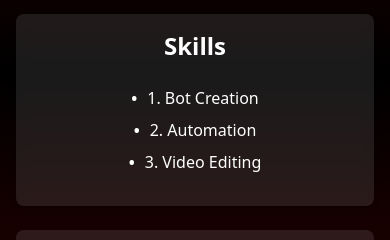
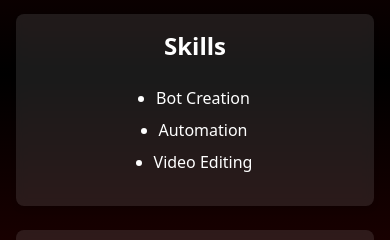
Before and after one commit to Aries2311/prototypewebsite, a plain HTML site: page index.html in a window 390 px wide. Shown: the part 770-1010 px from the top of the page. Drawn offline with nearby package versions, Linux system fonts and the light colour scheme.

Commit message:
Skills section is now a bulleted list on mobile

```diff
--- a/assets/css/style.css
+++ b/assets/css/style.css
@@ -233,15 +233,6 @@ header {
         transform: none;
         box-shadow: none;
     }
-
-    .skills-grid .skill-item::before {
-        content: '\2022';
-        color: #ffffff;
-        font-weight: bold;
-        display: inline-block;
-        width: 1em;
-        margin-left: -1em;
-    }
 }
 
 /* Desktop styles */
--- a/index.html
+++ b/index.html
@@ -61,11 +61,11 @@
 
         <section id="skills" class="mt-4 text-center p-4 rounded-lg shadow-md animate-on-scroll">
             <h2 class="text-2xl font-semibold mb-2">Skills</h2>
-            <div class="skills-grid">
-                <span class="skill-item">1. Bot Creation</span>
-                <span class="skill-item">2. Automation</span>
-                <span class="skill-item">3. Video Editing</span>
-            </div>
+            <ul class="skills-grid">
+                <li class="skill-item">Bot Creation</li>
+                <li class="skill-item">Automation</li>
+                <li class="skill-item">Video Editing</li>
+            </ul>
         </section>
 
         <section id="creations" class="mt-4 text-center p-4 rounded-lg shadow-md animate-on-scroll">
```
